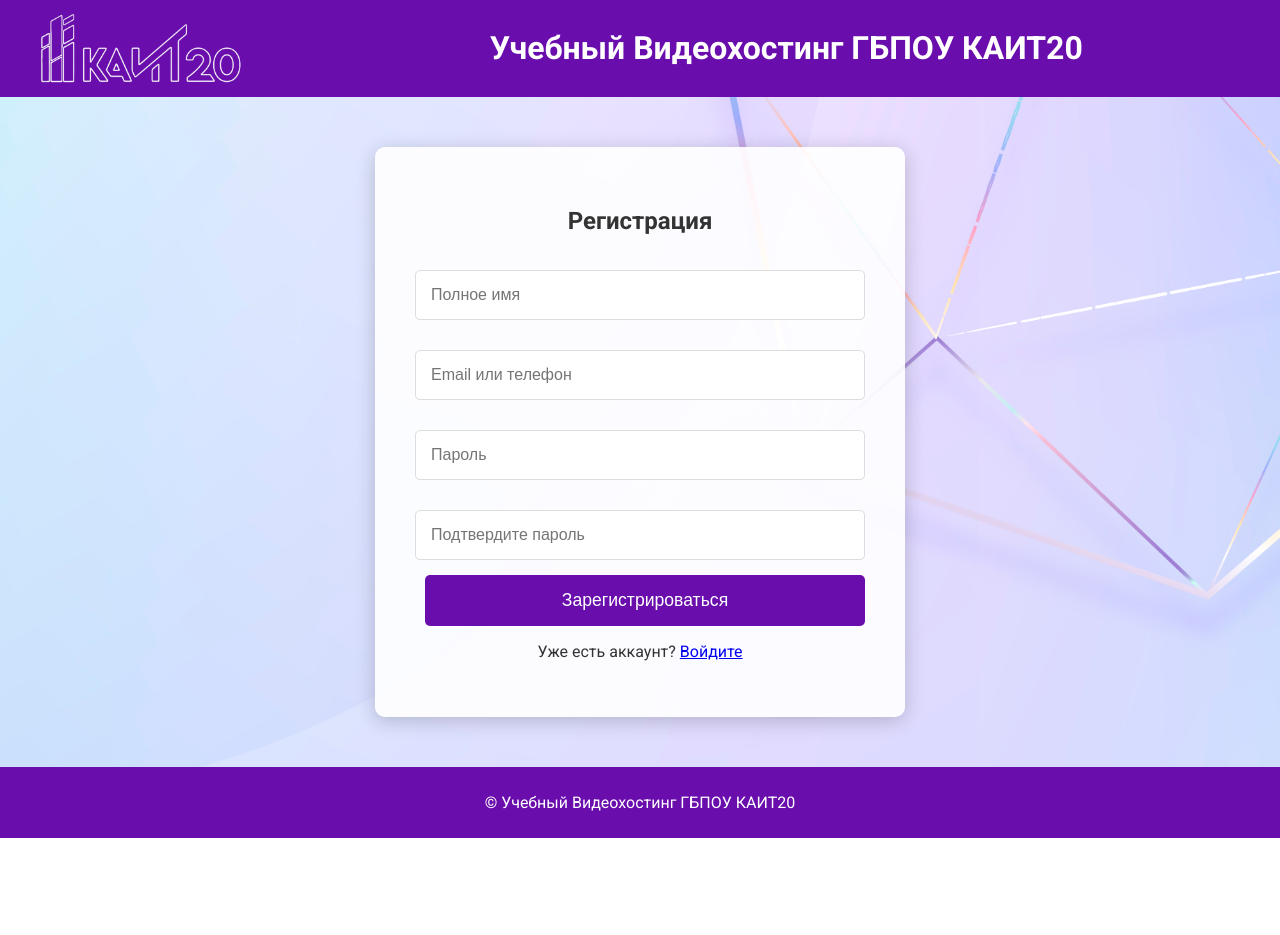
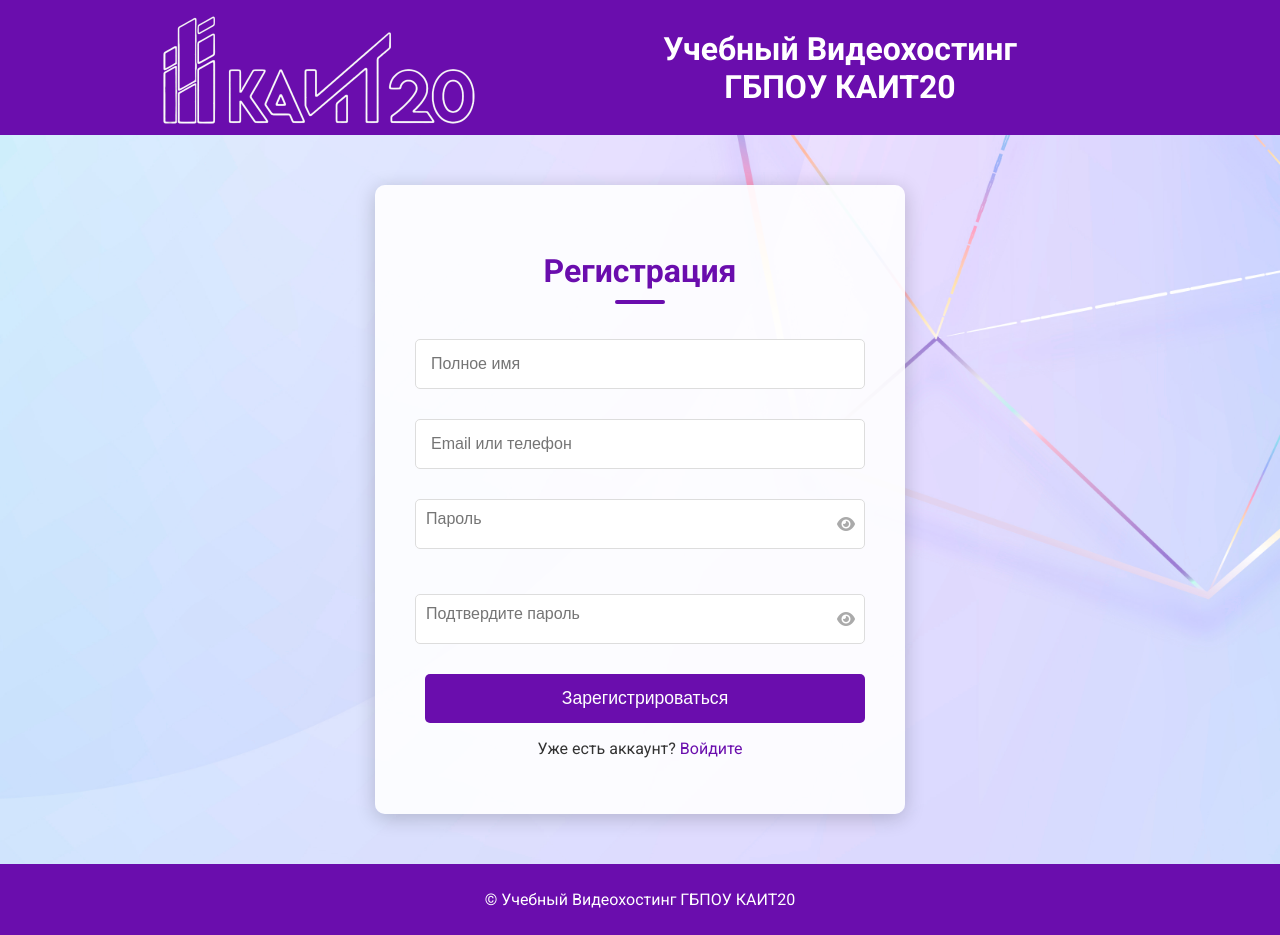
Before and after one commit to PeteMos/KAIT20_VideoHosting, a Flask app: page /register in a window 1280 px wide. Before the commit the page ends 838 px from the top, so only its background shows below. Run offline with Flask 3, Linux system fonts and the light colour scheme.

Commit message:
EditStyles

```diff
--- a/static/script.js
+++ b/static/script.js
@@ -2,6 +2,22 @@ let currentUsername = localStorage.getItem("username") || "Гость";
 let likeCount = 0;
 let dislikeCount = 0;
 let userVote = null;
+
+    function togglePassword(passwordFieldId) {
+        const passwordField = document.getElementById(passwordFieldId);
+        const eyeIcon = passwordField.nextElementSibling.querySelector("i");
+
+        if (passwordField.type === "password") {
+            passwordField.type = "text";
+            eyeIcon.classList.remove("fa-eye");
+            eyeIcon.classList.add("fa-eye-slash");
+        } else {
+            passwordField.type = "password";
+            eyeIcon.classList.remove("fa-eye-slash");
+            eyeIcon.classList.add("fa-eye");
+        }
+    }
+
 
     function openModal(videoSrc, title, description, details) {
         const modalVideo = document.getElementById('modalVideo');
@@ -180,7 +196,7 @@ let userVote = null;
         }
     };
 
-    // Добавляем обработчик события на кнопку
+    // Обработчик события на кнопку
     document.querySelector('.back-to-top').addEventListener('click', scrollToTop);
 
     const currentYear = new Date().getFullYear();
--- a/static/styles.css
+++ b/static/styles.css
@@ -1,39 +1,49 @@
+html, body {
+    height: 100%;
+    margin: 0;
+}
+
 body {
+    display: grid;
+    grid-template-rows: auto 1fr auto;
+    min-height: 100vh;
     font-family: 'Roboto', sans-serif;
     background: url('background.jpg') no-repeat center center fixed;
     background-size: cover;
     color: #333;
-    margin: 0;
     padding: 0;
+    overflow-x: hidden;
 }
 
-header {
+header, footer {
+    width: 100%;
+    margin: 0;
+    padding: 10px 0;
     background-color: #6a0dad;
     color: white;
-    padding: 8px 0;
     display: flex;
     justify-content: space-between;
     align-items: center;
-    text-align: center;
 }
 
 .container {
     width: 100%;
-    max-width: 1150px;
+    max-width: 1200px;
     margin: 0 auto;
-    padding: 0 20px;
+    padding: 0;
 }
 
 .container h1 {
-    margin-right: 450px;
-    width: 100%;
-    max-width: 1200px;
+    text-align: center;
+    margin: 0;
+    display: inline-block;
+    max-width: 400px;
 }
 
 .index-logo img {
-    max-width: 70%;
-    margin-right: 10px;
-    transition: none;
+    max-width: 50%;
+    margin: 0 auto;
+    display: block;
 }
 
 .container-logo img {
@@ -227,31 +255,47 @@ header {
     transform: translateY(-3px);
 }
 
-.about {
-    padding: 20px 0;
-    background-color: #f0f0f0;
+.about, .contact {
+    padding: 40px 20px;
+    background-color: #f9f9f9;
+    border-radius: 8px;
+    box-shadow: 0 2px 10px rgba(0, 0, 0, 0.1);
+    margin-bottom: 20px;
 }
 
-.about h2 {
+h2 {
+    font-size: 2em;
+    margin-bottom: 20px;
+    color: #6a0dad;
     text-align: center;
+    position: relative;
 }
 
-.about p {
-    text-align: left;
+h2::after {
+    content: '';
+    display: block;
+    width: 50px;
+    height: 4px;
+    background: #6a0dad;
+    margin: 10px auto;
+    border-radius: 2px;
 }
 
-.contact {
+.about p, .contact p {
     text-align: left;
-    padding: 20px 0;
-    background-color: #f0f0f0;
+    line-height: 1.6;
+    font-size: 1.1em;
+    color: #333;
+    margin-bottom: 15px;
 }
 
-.contact h2 {
-    text-align: center;
+a {
+    color: #6a0dad;
+    text-decoration: none;
 }
 
-.contact p {
-    text-align: left;
+.about h2, .contact h2 {
+    text-align: center;
 }
 
 .back-to-top {
@@ -267,23 +311,16 @@ header {
     font-size: 16px;
     box-shadow: 0 4px 8px rgba(0, 0, 0, 0.2);
     transition: background 0.3s, transform 0.3s;
-    z-index: 1000; /* Положение над другими элементами */
+    z-index: 1000;
 }
 
 .back-to-top:hover {
-    background: #5c027c; /* Более светлый цвет при наведении */
-    transform: translateY(-3px); /* Подъем кнопки при наведении */
+    background: #5c027c;
+    transform: translateY(-3px);
 }
 
 .back-to-top:active {
-    transform: translateY(1px); /* Небольшое движение вниз при нажатии */
-}
-
-footer {
-    background-color: #6a0dad;
-    color: white;
-    text-align: center;
-    padding: 10px 0;
+    transform: translateY(1px);
 }
 
 .modal {
@@ -385,7 +421,7 @@ input[type="password"] {
 .btn {
     background-color: #6a0dad;
     color: white;
-    padding: 15px;
+    padding: 14px;
     border: none;
     border-radius: 5px;
     cursor: pointer;
@@ -395,9 +431,42 @@ input[type="password"] {
 
 .btn:hover {
     background-color: #5a0a9d;
-    transform: translateY(-3px);
+    transform: translateY(-2px);
 }
 
 p {
     text-align: center;
 }
+
+.password-container {
+    position: relative;
+    margin-bottom: 15px;
+}
+
+.password-container input {
+    width: 100%;
+    padding: 10px 40px 20px 10px; /* Отступы: сверху, справа для значка, снизу, слева */
+    box-sizing: border-box;
+}
+
+.toggle-password {
+    position: absolute;
+    right: 10px;
+    top: 50%;
+    transform: translateY(-50%);
+    background: transparent; /* Прозрачный фон */
+    border: none;
+    cursor: pointer;
+    outline: none;
+    padding: 0;
+}
+
+.toggle-password i {
+    font-size: 1.2em;
+    color: #aaa;
+    transition: color 0.3s ease; /* Плавный переход цвета */
+}
+
+.toggle-password:hover i {
+    color: #6a0dad;
+}
--- a/templates/register.html
+++ b/templates/register.html
@@ -4,25 +4,11 @@
     <meta charset="UTF-8">
     <meta name="viewport" content="width=device-width, initial-scale=1.0">
     <title>Регистрация</title>
+    <link rel="stylesheet" href="https://cdnjs.cloudflare.com/ajax/libs/font-awesome/6.0.0-beta3/css/all.min.css">
     <link rel="stylesheet" href="{{ url_for('static', filename='styles.css') }}">
     <link rel="preconnect" href="https://fonts.googleapis.com">
     <link rel="preconnect" href="https://fonts.gstatic.com" crossorigin>
     <link href="https://fonts.googleapis.com/css2?family=Roboto:wght@400;700&display=swap" rel="stylesheet">
-    <style>
-        .index-logo img {
-            width: 385px;
-            height: auto;
-        }
-        .container {
-            text-align: center;
-        }
-        .form-container {
-            text-align: center;
-        }
-        .form-container h2 {
-            margin-bottom: 20px;
-        }
-    </style>
 </head>
 <body>
     <header>
@@ -51,8 +37,21 @@
             <form method="POST">
                 <input type="text" name="full_name" placeholder="Полное имя" required>
                 <input type="text" name="login" placeholder="Email или телефон" required>
-                <input type="password" name="password" placeholder="Пароль" required>
-                <input type="password" name="password_confirm" placeholder="Подтвердите пароль" required>
+
+                <div class="password-container">
+                    <input type="password" id="password" name="password" placeholder="Пароль" required>
+                    <button type="button" class="toggle-password" onclick="togglePassword('password')">
+                        <i class="fas fa-eye" id="eye-icon"></i>
+                    </button>
+                </div>
+
+                <div class="password-container">
+                    <input type="password" id="password_confirm" name="password_confirm" placeholder="Подтвердите пароль" required>
+                    <button type="button" class="toggle-password" onclick="togglePassword('password_confirm')">
+                        <i class="fas fa-eye" id="eye-icon"></i>
+                    </button>
+                </div>
+
                 <button type="submit" class="btn">Зарегистрироваться</button>
             </form>
             <p>Уже есть аккаунт? <a href="{{ url_for('login') }}">Войдите</a></p>
```
Also changed, not shown: other parts of static/styles.css (+28 -11 lines), static/additional_styles.css (+32 -4 lines), templates/index.html (+6 -6 lines), templates/login.html (+7 -16 lines).
